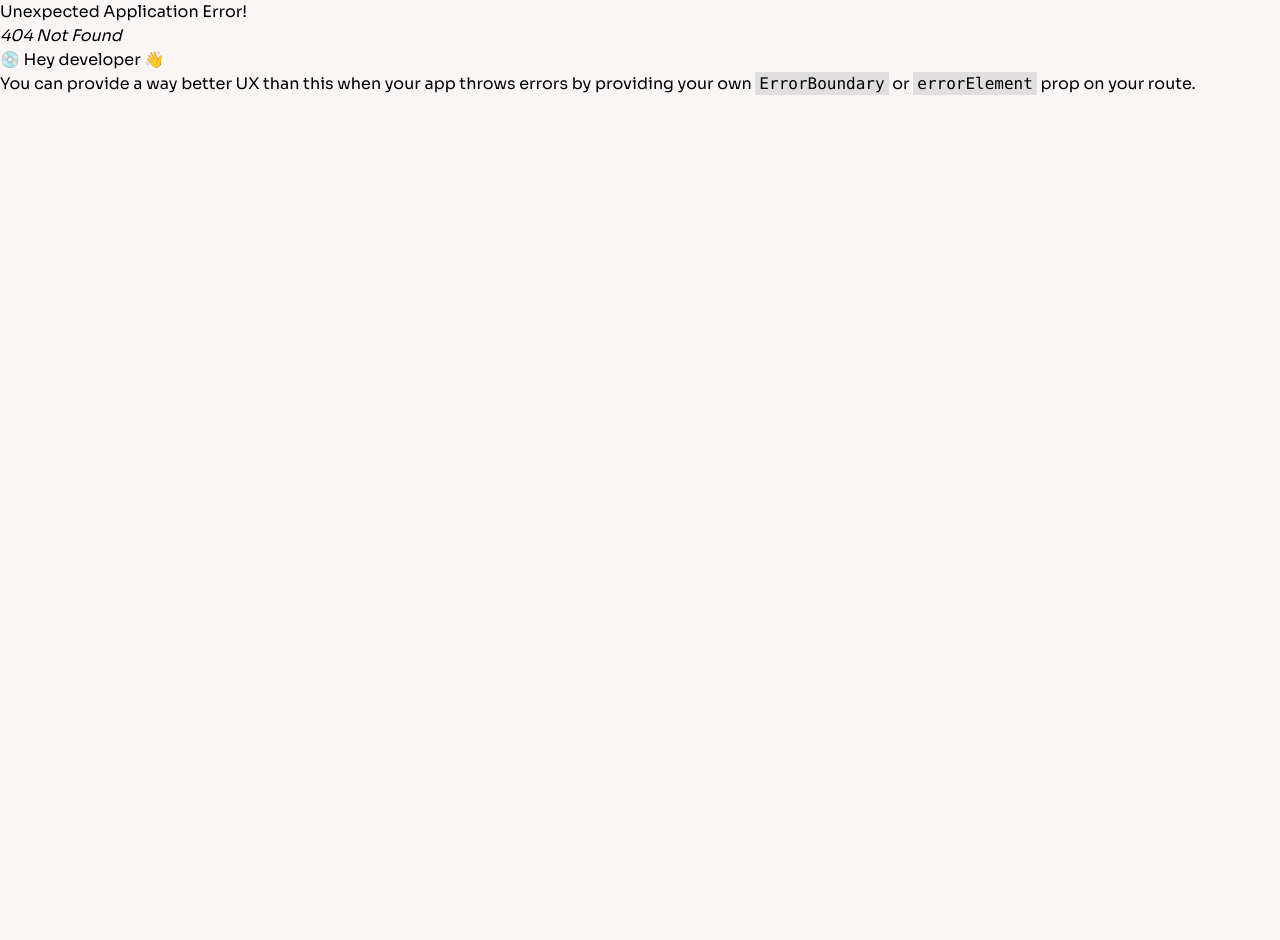
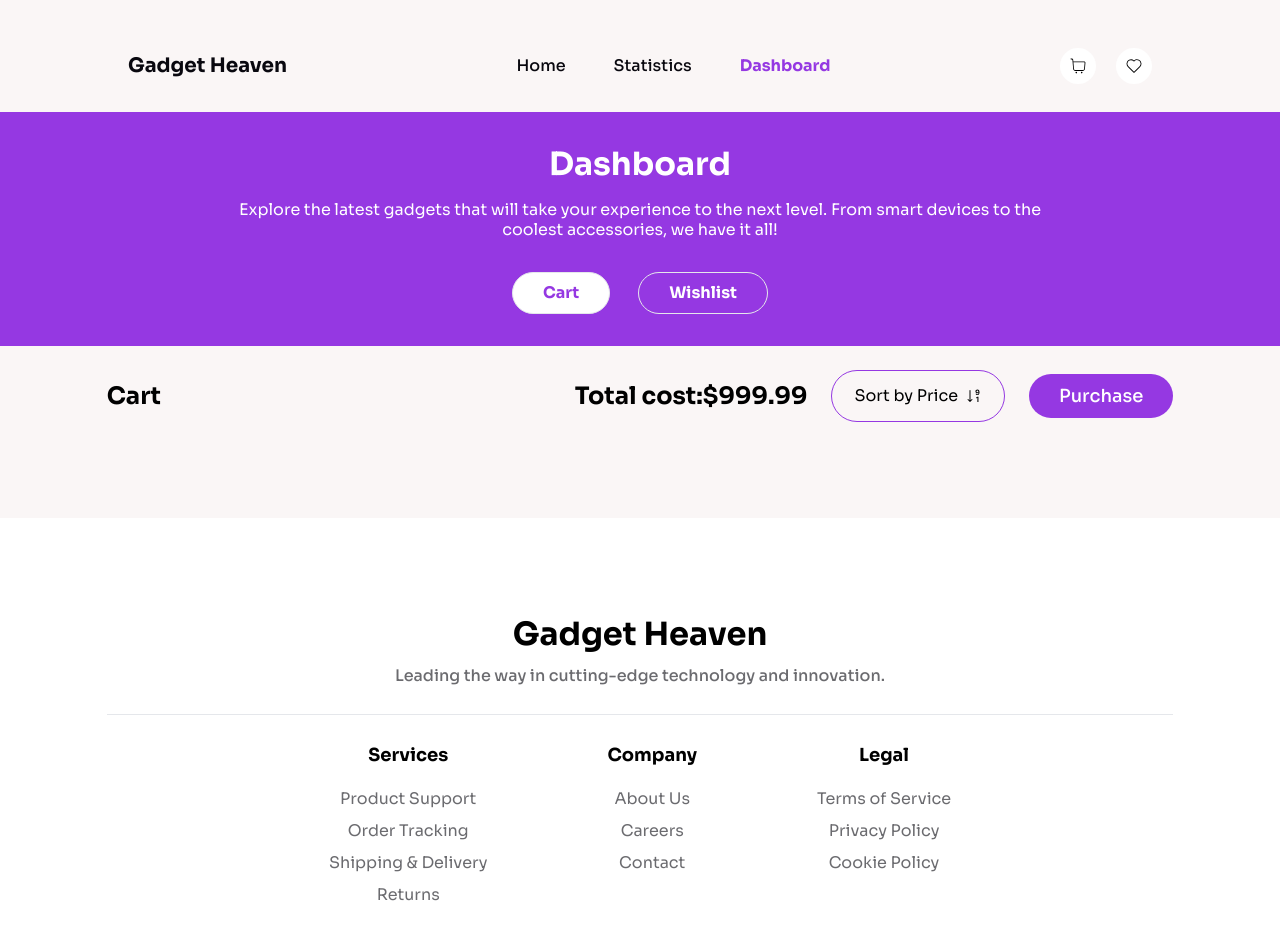
Before and after one commit to tapader13/Gadget-Heaven, a React (Vite) app: page /dashboard in a window 1280 px wide. Before the commit this address had no page. Shown: the top 940 px of the page. Before the commit the page ends 800 px from the top, so only its background shows below. Built offline with nearby package versions, Linux system fonts and the light colour scheme.

Commit message:
details part complete

```diff
--- a/package.json
+++ b/package.json
@@ -12,6 +12,7 @@
   "dependencies": {
     "react": "^18.3.1",
     "react-dom": "^18.3.1",
+    "react-hot-toast": "^2.4.1",
     "react-icons": "^5.3.0",
     "react-rating-stars-component": "^2.2.0",
     "react-router-dom": "^6.27.0"
--- a/src/App.jsx
+++ b/src/App.jsx
@@ -3,6 +3,7 @@ import { createBrowserRouter, RouterProvider } from 'react-router-dom';
 import HomePage from './components/HomePage';
 import Home from './components/home/Home';
 import ProductDetails from './components/product/ProductDetails';
+import DashBord from './components/dashbord/DashBord';
 
 const router = createBrowserRouter([
   {
@@ -18,6 +19,10 @@ const router = createBrowserRouter([
         path: '/product/:id',
         element: <ProductDetails />,
       },
+      {
+        path: '/dashboard',
+        element: <DashBord />,
+      },
     ],
   },
 ]);
--- /dev/null
+++ b/src/components/dashbord/DashBord.jsx
@@ -0,0 +1,125 @@
+import { useState } from 'react';
+import { BsSortNumericDownAlt } from 'react-icons/bs';
+import { useData } from '../../context/useData';
+
+const DashBord = () => {
+  const [tab, setTab] = useState('cart');
+  const { cartData, wishData } = useData();
+  return (
+    <div>
+      <div className='bg-primary'>
+        <div className='text-center  pt-8 pb-8'>
+          <h1 className='font-bold text-secondary text-[32px] leading-10'>
+            Dashboard
+          </h1>
+          <p className='mt-4 w-8/12 mx-auto text-[16px] font-normal leading-5 text-secondary'>
+            Explore the latest gadgets that will take your experience to the
+            next level. From smart devices to the coolest accessories, we have
+            it all!
+          </p>
+          <div className='flex justify-center mt-8 items-center gap-7'>
+            <button
+              onClick={() => setTab('cart')}
+              className={`${
+                tab === 'cart'
+                  ? 'bg-secondary text-primary'
+                  : 'bg-primary text-secondary'
+              } text-[16px] font-bold leading-5 px-[30px] py-[10px] rounded-full border`}
+            >
+              Cart
+            </button>
+            <button
+              onClick={() => setTab('wishlist')}
+              className={`${
+                tab === 'wishlist'
+                  ? 'bg-secondary text-primary'
+                  : 'bg-primary text-secondary'
+              } border text-[16px] font-bold leading-5 px-[30px] py-[10px] rounded-full`}
+            >
+              Wishlist
+            </button>
+          </div>
+        </div>
+      </div>
+      <div className='flex justify-between items-center w-10/12 mx-auto my-6'>
+        <div>
+          <h3 className='text-[24px] font-bold leading-8'>Cart</h3>
+        </div>
+        <div className='flex justify-between items-center gap-6'>
+          <div>
+            <p className='text-[24px] font-bold leading-8'>
+              Total cost:$999.99
+            </p>
+          </div>
+          <div>
+            <button className='flex border px-[22px] py-[13px] rounded-full justify-between gap-2 border-primary items-center'>
+              <span>Sort by Price</span>
+              <span>
+                <BsSortNumericDownAlt />
+              </span>
+            </button>
+          </div>
+          <div>
+            <button className='bg-primary text-secondary text-[18px] font-medium leading-6 px-[30px] py-[10px] rounded-full'>
+              Purchase
+            </button>
+          </div>
+        </div>
+      </div>
+      <div className='w-10/12 mx-auto'>
+        {cartData.map((item, i) => (
+          <div
+            key={i}
+            className='p-8 grid mb-5 grid-cols-12 gap-6 rounded-2xl bg-secondary'
+          >
+            <div className='col-span-3'>
+              <img
+                className='w-full h-[200px]'
+                src={item.product_image}
+                alt=''
+              />
+            </div>
+            <div className='col-span-9'>
+              <h1 className='text-[24px] font-semibold leading-8'>
+                {item.product_title}
+              </h1>
+              <p className='mt-3 mb-4 text-tertiary/60 text-[18px] font-normal leading-8'>
+                {item.description}
+              </p>
+              <p className='text-[20px] text-tertiary/80 font-semibold leading-8'>
+                Price:${item.price}
+              </p>
+            </div>
+          </div>
+        ))}
+        {wishData.map((item, i) => (
+          <div
+            key={i}
+            className='p-8 grid mb-5 grid-cols-12 gap-6 rounded-2xl bg-secondary'
+          >
+            <div className='col-span-3'>
+              <img
+                className='w-full h-[200px]'
+                src={item.product_image}
+                alt=''
+              />
+            </div>
+            <div className='col-span-9'>
+              <h1 className='text-[24px] font-semibold leading-8'>
+                {item.product_title}
+              </h1>
+              <p className='mt-3 mb-4 text-tertiary/60 text-[18px] font-normal leading-8'>
+                {item.description}
+              </p>
+              <p className='text-[20px] text-tertiary/80 font-semibold leading-8'>
+                Price:${item.price}
+              </p>
+            </div>
+          </div>
+        ))}
+      </div>
+    </div>
+  );
+};
+
+export default DashBord;
--- a/src/components/navbar/Navbar.jsx
+++ b/src/components/navbar/Navbar.jsx
@@ -1,9 +1,11 @@
 import { Link, useLocation } from 'react-router-dom';
 import { CiShoppingCart, CiHeart } from 'react-icons/ci';
+import { useData } from '../../context/useData';
 
 const Navbar = () => {
   const { pathname } = useLocation();
-
+  const { cartData, wishData } = useData();
+  console.log(pathname, cartData, wishData);
   return (
     <div
       className={`${
@@ -20,19 +22,31 @@ const Navbar = () => {
         </div>
         <div>
           <ul className={`flex items-center gap-12 text-[16px]  leading-5 `}>
-            <li className={`${pathname === '/' ? 'font-bold' : 'font-medium'}`}>
+            <li
+              className={`${
+                pathname === '/'
+                  ? 'font-bold'
+                  : pathname.startsWith('/product')
+                  ? 'font-bold text-primary'
+                  : 'font-medium'
+              }`}
+            >
               <Link to='/'>Home</Link>
             </li>
             <li
               className={`${
-                pathname === '/statistics' ? 'font-bold' : 'font-medium'
+                pathname === '/statistics'
+                  ? 'font-bold text-primary'
+                  : 'font-medium'
               }`}
             >
               <Link to='/statistics'>Statistics</Link>
             </li>
             <li
               className={`${
-                pathname === '/dashboard' ? 'font-bold' : 'font-medium'
+                pathname === '/dashboard'
+                  ? 'font-bold text-primary'
+                  : 'font-medium'
               }`}
             >
               <Link to='/dashboard'>Dashboard</Link>
@@ -40,11 +54,21 @@ const Navbar = () => {
           </ul>
         </div>
         <div className='flex gap-5 items-center'>
-          <div className='bg-secondary p-2 rounded-full'>
+          <div className='bg-secondary p-2 rounded-full relative'>
             <CiShoppingCart className='text-black' size={20} />
+            {cartData.length > 0 && (
+              <div className='absolute -top-2 -right-2 bg-secondary text-primary text-[12px] w-7 h-7 rounded-full flex items-center justify-center'>
+                {cartData.length}
+              </div>
+            )}
           </div>
-          <div className='bg-secondary p-2 rounded-full'>
+          <div className='bg-secondary p-2 rounded-full relative'>
             <CiHeart className='text-black' size={20} />
+            {wishData.length > 0 && (
+              <div className='absolute -top-2 -right-2 bg-secondary text-primary text-[12px] w-7 h-7 rounded-full flex items-center justify-center'>
+                {wishData.length}
+              </div>
+            )}
           </div>
         </div>
       </div>
--- a/src/components/product/ProductDetails.jsx
+++ b/src/components/product/ProductDetails.jsx
@@ -2,12 +2,13 @@ import { useEffect, useState } from 'react';
 import { useParams } from 'react-router-dom';
 import ReactStars from 'react-rating-stars-component';
 import { CiShoppingCart, CiHeart } from 'react-icons/ci';
-import { useData } from '../../context/ConProvider';
+import { useData } from '../../context/useData';
+import toast from 'react-hot-toast';
 const ProductDetails = () => {
   const { id } = useParams();
   const [data, setData] = useState(null);
-  const { value } = useData();
-  console.log(value);
+  const { cartData, addToCart, addToWish, wishData } = useData();
+  console.log(cartData);
   useEffect(() => {
     fetch('/products.json')
       .then((response) => response.json())
@@ -17,6 +18,30 @@ const ProductDetails = () => {
       });
   }, [id]);
   console.log(data);
+  const handleAddToCart = (data) => {
+    const checkData = cartData.find(
+      (item) => item.product_id === data.product_id
+    );
+    if (!checkData) {
+      addToCart(data);
+      toast.success('Product added to cart');
+    }
+    if (checkData) {
+      toast.error('Product already in cart');
+    }
+  };
+  const handleAddWish = (data) => {
+    const checkData = wishData.find(
+      (item) => item.product_id === data.product_id
+    );
+    if (!checkData) {
+      addToWish(data);
+      toast.success('Product added to wishlist');
+    }
+  };
+  const isInWishlist = wishData.some(
+    (item) => item.product_id === data?.product_id
+  );
   return (
     <div>
       <div className='bg-primary'>
@@ -85,15 +110,24 @@ const ProductDetails = () => {
             </div>
           )}
           <div className='flex items-center gap-5'>
-            <button className='flex bg-primary px-5 text-secondary py-3 rounded-3xl items-center gap-2 text-[18px] font-bold leading-6'>
+            <button
+              onClick={() => handleAddToCart(data)}
+              className='flex bg-primary px-5 text-secondary py-3 rounded-3xl items-center gap-2 text-[18px] font-bold leading-6'
+            >
               <span>Add to Cart</span>
               <span>
                 <CiShoppingCart />
               </span>
             </button>
-            <div className='bg-secondary cursor-pointer border p-2 rounded-full'>
+            <button
+              disabled={isInWishlist}
+              onClick={() => handleAddWish(data)}
+              className={`bg-secondary ${
+                isInWishlist ? 'cursor-not-allowed' : 'cursor-pointer'
+              }  border p-2 rounded-full`}
+            >
               <CiHeart />
-            </div>
+            </button>
           </div>
         </div>
       </div>
--- a/src/context/ConProvider.jsx
+++ b/src/context/ConProvider.jsx
@@ -1,14 +1,21 @@
-import { createContext, useContext } from 'react';
+import { createContext, useState } from 'react';
 
-const contextProvider = createContext(null);
+export const contextProvider = createContext(null);
 export const ConProvider = ({ children }) => {
+  const [cartData, setCartData] = useState([]);
+  const [wishData, setWishData] = useState([]);
+  const addToCart = (product) => {
+    setCartData([...cartData, product]);
+  };
+
+  const addToWish = (product) => {
+    setWishData([...wishData, product]);
+  };
   return (
-    <contextProvider.Provider value={{ value: 'Hello World' }}>
+    <contextProvider.Provider
+      value={{ cartData, addToCart, wishData, addToWish }}
+    >
       {children}
     </contextProvider.Provider>
   );
 };
-
-export const useData = () => {
-  return useContext(contextProvider);
-};
--- /dev/null
+++ b/src/context/useData.jsx
@@ -0,0 +1,6 @@
+import { useContext } from 'react';
+import { contextProvider } from './ConProvider';
+
+export const useData = () => {
+  return useContext(contextProvider);
+};
--- a/src/main.jsx
+++ b/src/main.jsx
@@ -3,11 +3,13 @@ import { createRoot } from 'react-dom/client';
 import './index.css';
 import App from './App.jsx';
 import { ConProvider } from './context/ConProvider.jsx';
+import { Toaster } from 'react-hot-toast';
 
 createRoot(document.getElementById('root')).render(
   <StrictMode>
     <ConProvider>
       <App />
+      <Toaster />
     </ConProvider>
   </StrictMode>
 );
```
Also changed, not shown: 1 other file (tests, documents, lock files or other folders).
